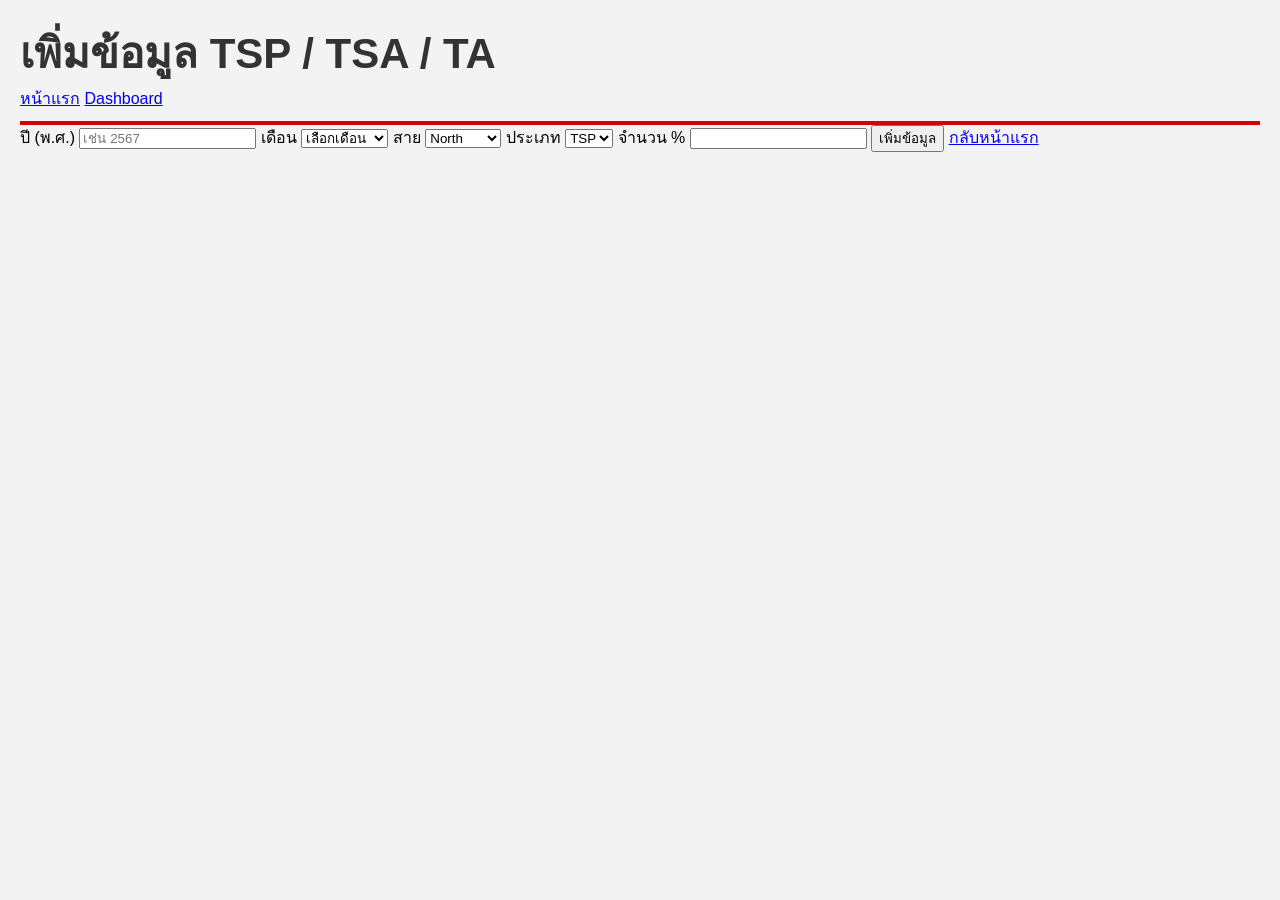
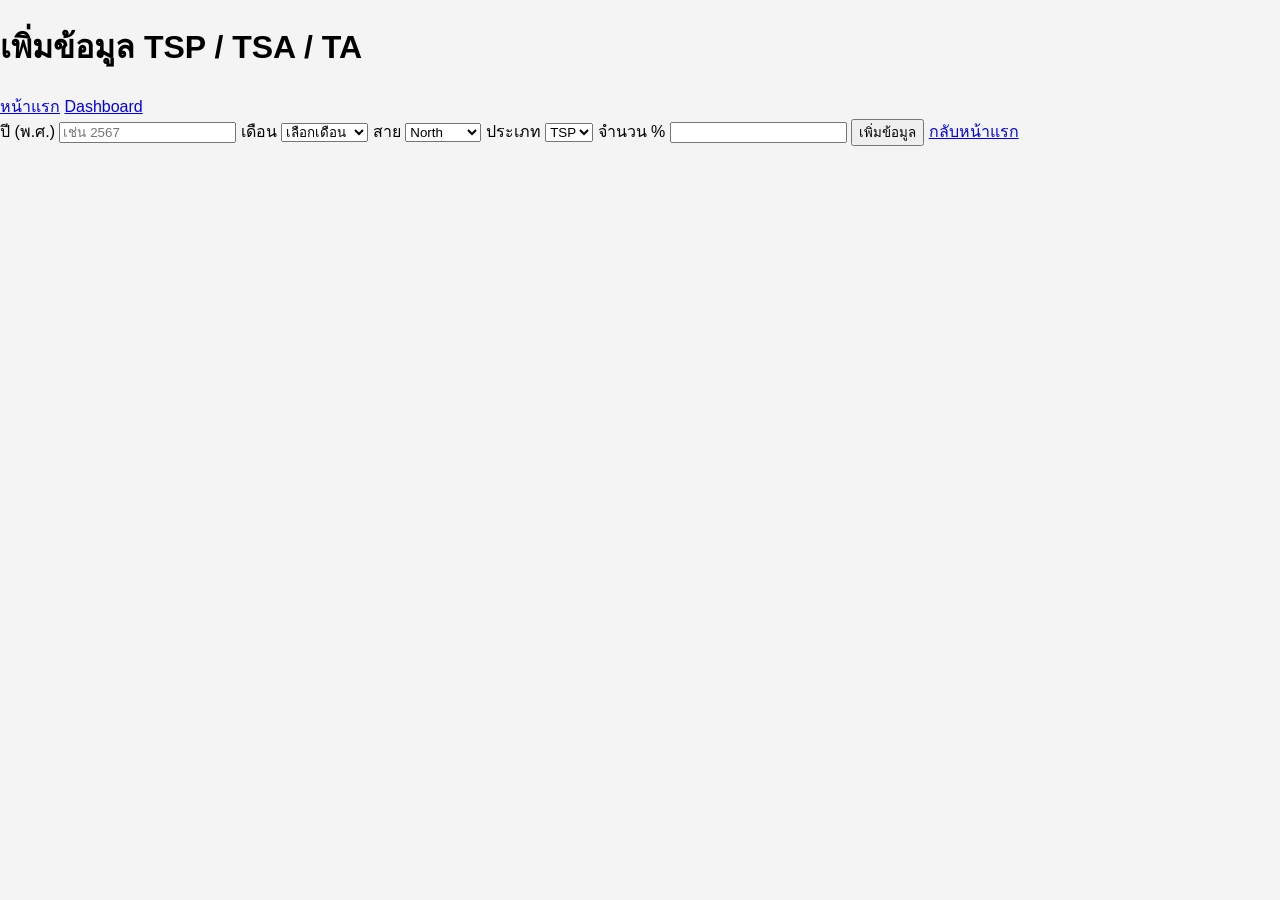

Update style.css

--- a/style.css
+++ b/style.css
@@ -1,103 +1,55 @@
-body{
-font-family:'Sarabun',sans-serif;
-background:#f3f3f3;
-margin:0;
-padding:20px;
+body {
+  font-family: sans-serif;
+  margin: 0;
+  background: #f4f4f4;
 }
 
-header{
-display:flex;
-justify-content:space-between;
-align-items:center;
-border-bottom:4px solid #d50000;
-padding-bottom:10px;
+.header {
+  background: #c40000;
+  color: white;
+  padding: 20px;
 }
 
-h1{
-font-size:42px;
-margin:0;
-color:#333;
+.container {
+  padding: 20px;
 }
 
-.admin-btn{
-background:#b30000;
-color:#fff;
-padding:10px 20px;
-text-decoration:none;
-border-radius:8px;
+.grid-3 {
+  display: grid;
+  grid-template-columns: repeat(3, 1fr);
+  gap: 15px;
+  margin-bottom: 15px;
 }
 
-.month-title{
-font-size:40px;
-font-weight:700;
-color:#b30000;
-margin:20px 0;
+.grid-2 {
+  display: grid;
+  grid-template-columns: repeat(2, 1fr);
+  gap: 15px;
 }
 
-.top-row{
-display:grid;
-grid-template-columns:2fr 1fr 1fr 1fr;
-gap:10px;
-margin-bottom:20px;
+.card {
+  background: white;
+  padding: 20px;
+  border-left: 6px solid #cc0000;
+  box-shadow: 0 2px 5px rgba(0,0,0,0.1);
 }
 
-.section-title{
-font-size:28px;
-font-weight:bold;
+.card h3 {
+  margin: 0 0 10px 0;
 }
 
-.small-box{
-background:#fff;
-padding:20px;
-text-align:center;
-font-size:42px;
-font-weight:bold;
-color:#b30000;
-border-right:8px solid #b30000;
+.percent {
+  font-size: 40px;
+  font-weight: bold;
+  color: #cc0000;
 }
 
-.section{
-margin-bottom:20px;
+.value {
+  font-size: 32px;
+  font-weight: bold;
 }
 
-.section h2{
-font-size:28px;
-margin-bottom:10px;
-}
-
-.grid3{
-display:grid;
-grid-template-columns:repeat(3,1fr);
-gap:20px;
-}
-
-.box{
-background:#fff;
-padding:20px;
-border-right:8px solid #b30000;
-min-height:120px;
-}
-
-.box span{
-display:block;
-font-size:30px;
-color:#b30000;
-}
-
-.box strong{
-display:block;
-font-size:72px;
-font-weight:800;
-text-align:right;
-color:#8b0000;
-}
-
-.bottom-grid{
-display:grid;
-grid-template-columns:1fr 1fr;
-gap:30px;
-}
-
-.half-section h2{
-font-size:28px;
-}
+/* สีเฉพาะ */
+.red { border-left-color: #b30000; }
+.lightred { border-left-color: #ff4d4d; }
+.gray { border-left-color: #999; }
